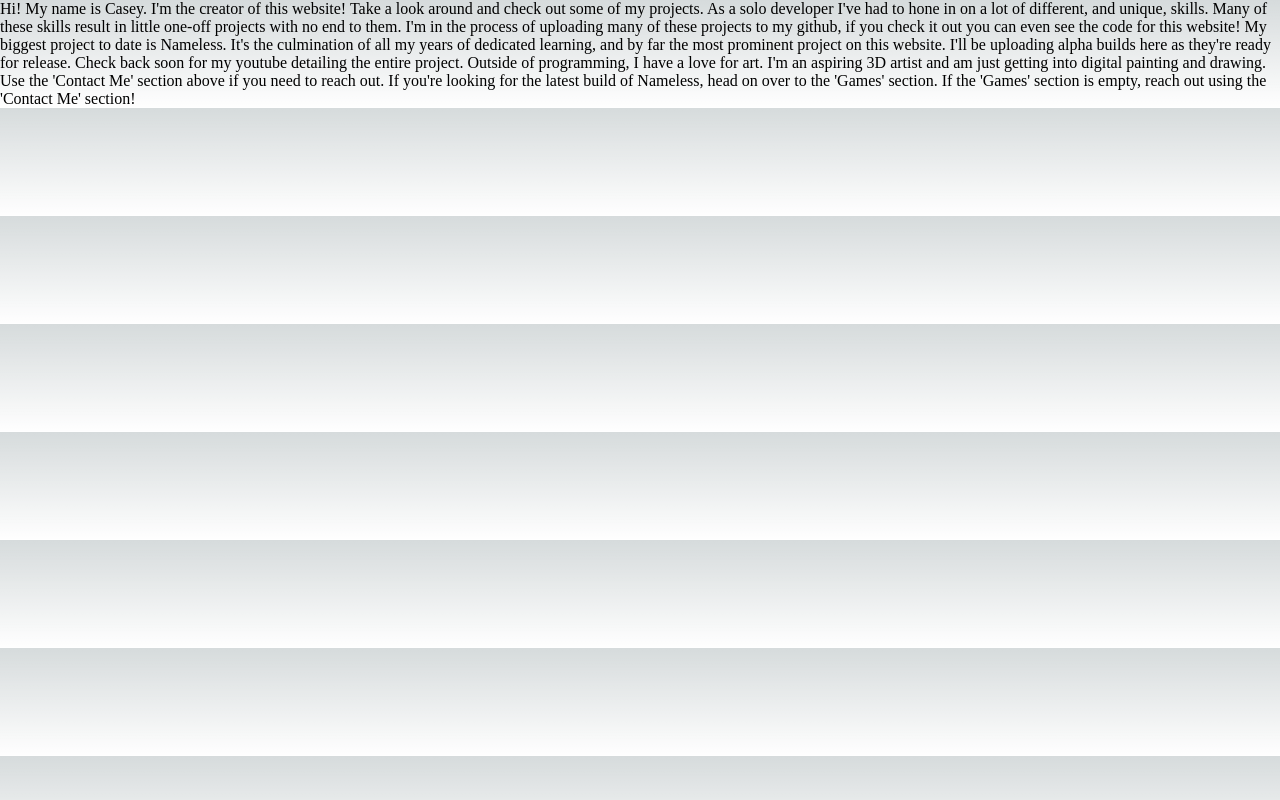
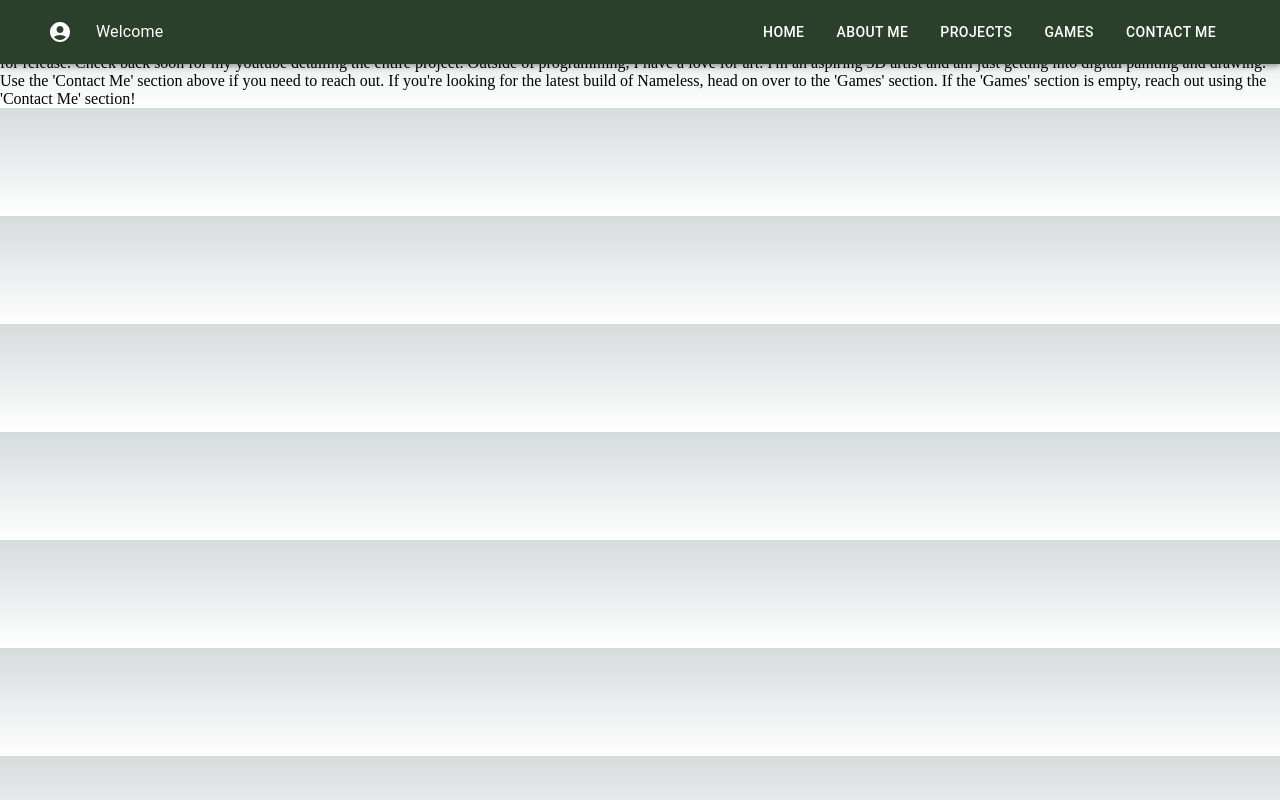
Before and after one commit to syntaxjedi/personal-website, a Next.js app: page /About in a window 1280 px wide. Built offline with nearby package versions, Linux system fonts and the light colour scheme.

Commit message:
restore layout

```diff
--- a/next.config.mjs
+++ b/next.config.mjs
@@ -1,6 +1,5 @@
 /** @type {import('next').NextConfig} */
 const nextConfig = {
-    output: "export",
     distDir: "build",
 };
 
--- a/src/app/layout.js
+++ b/src/app/layout.js
@@ -13,7 +13,8 @@ export const metadata = {
 export default function RootLayout({ children }) {
   return (
     <html lang="en" >
-      <body>{children}</body>
+      <NavBar />
+      <body style={{marginTop: 65}}>{children}</body>
     </html>
   );
 }
```
